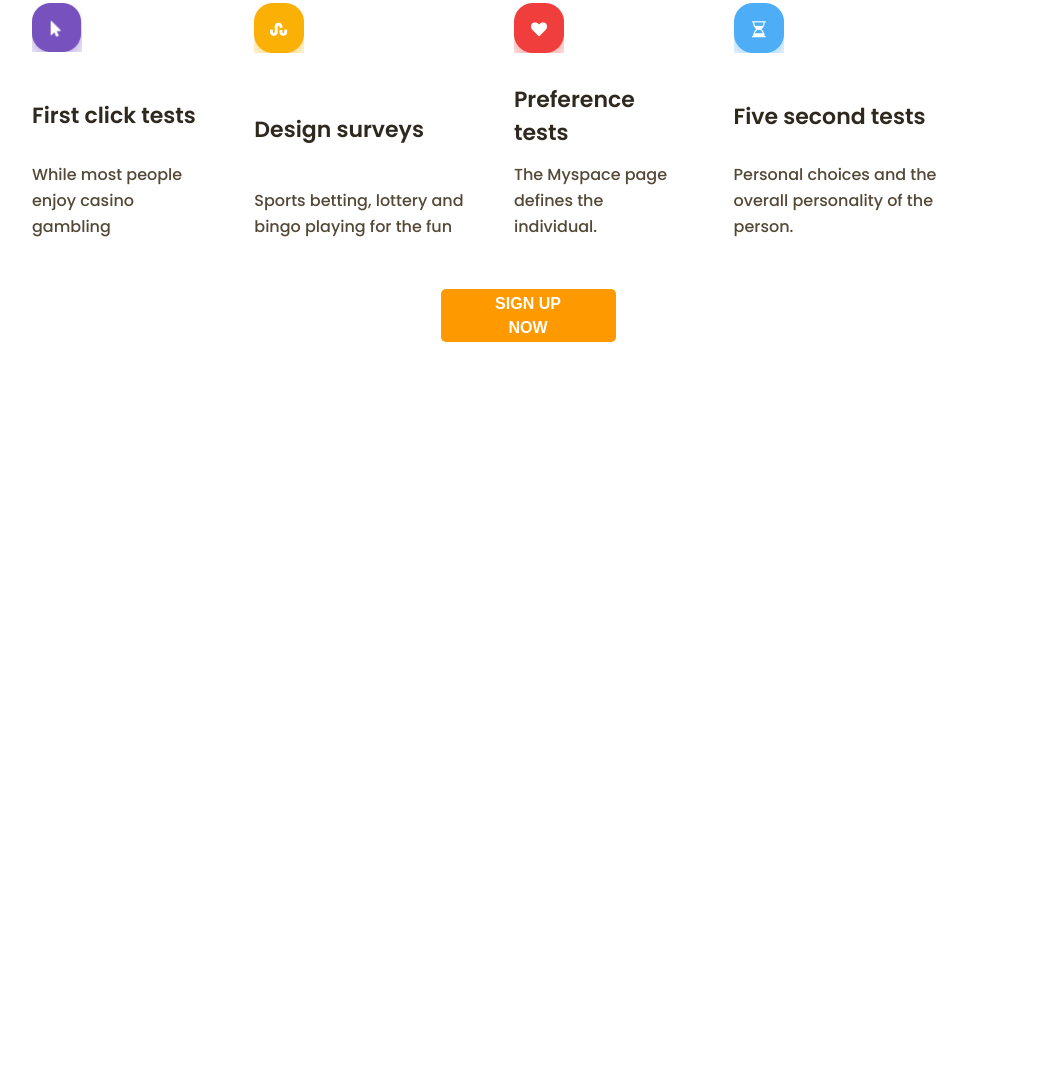
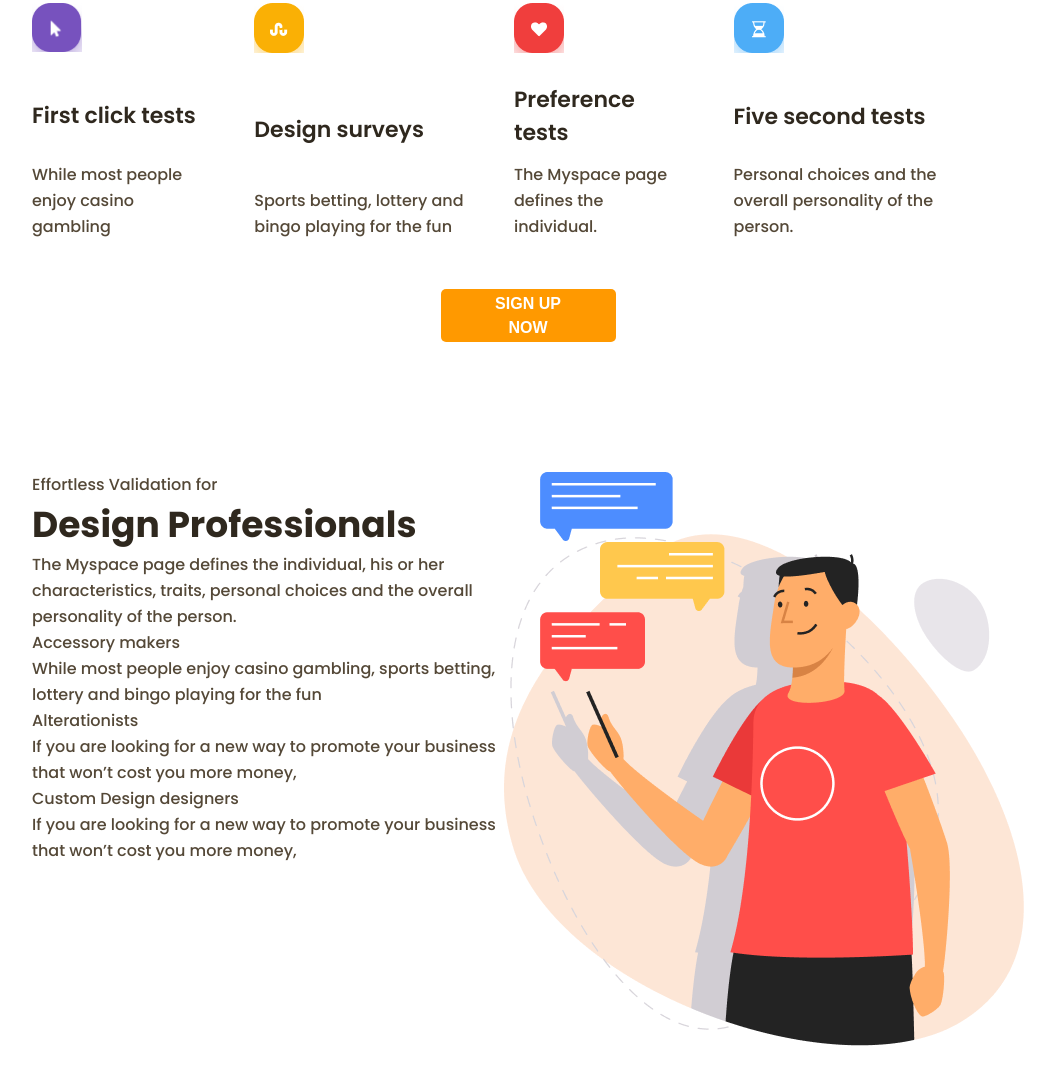
Before and after one commit to anazabalo/Positioning-Transform-IT-TechForWomen, a plain HTML site: page index.html in a window 1280 px wide. Shown: the part 968-2043 px from the top of the page, without its empty margins (112-1167 px from the left). Before the commit the page ends 1342 px from the top, so only its background shows below. Drawn offline with Linux system fonts and the light colour scheme.

Commit message:
thrid section structure added

```diff
--- a/index.html
+++ b/index.html
@@ -92,6 +92,40 @@
           </div>
         </div>
       </section>
+      <section>
+        <div class="thrid__section__container">
+          <div class="thrid__section__left">
+            <div class="">
+              <p>Effortless Validation for</p>
+            </div>
+            <h3 class="section__titles">Design Professionals</h3>
+            <div>
+              <p>
+                The Myspace page defines the individual, his or her characteristics, traits,
+                personal choices and the overall personality of the person.
+              </p>
+            </div>
+            <p>Accessory makers</p>
+            <p>
+              While most people enjoy casino gambling, sports betting, lottery and bingo playing for
+              the fun
+            </p>
+            <p>Alterationists</p>
+            <p>
+              If you are looking for a new way to promote your business that won’t cost you more
+              money,
+            </p>
+            <p>Custom Design designers</p>
+            <p>
+              If you are looking for a new way to promote your business that won’t cost you more
+              money,
+            </p>
+          </div>
+          <div class="thrid__section__right">
+            <img src="/images/section3-image.png" alt="man teaching image" />
+          </div>
+        </div>
+      </section>
     </main>
   </body>
 </html>
--- a/styles/styles.css
+++ b/styles/styles.css
@@ -111,7 +111,7 @@ header {
   line-height: 24px;
   color: #ffffff;
 }
-
+/*-----------------------------------------------------*/
 .watch__btn {
   width: 161px;
   background-color: #fff;
@@ -160,13 +160,14 @@ header {
 .second__section__title {
   max-width: 550px;
   width: 100%;
+  text-align: center;
 }
-
+/*Styling for all the titles of the sections except the first section*/
 .section__titles {
   font-weight: 700;
   font-size: 36px;
   line-height: 54px;
-  text-align: center;
+
   color: #2f281e;
 }
 
@@ -192,3 +193,17 @@ header {
   position: relative;
   bottom: 12px;
 }
+
+/*------------------------------------------------*/
+.thrid__section__container {
+  display: flex;
+  justify-content: space-between;
+  margin-top: 120px;
+}
+
+.thrid__section__left p {
+  font-weight: 500;
+  font-size: 16px;
+  line-height: 26px;
+  color: #544837;
+}
```
Also changed, not shown: images/section3-image.png (added).
